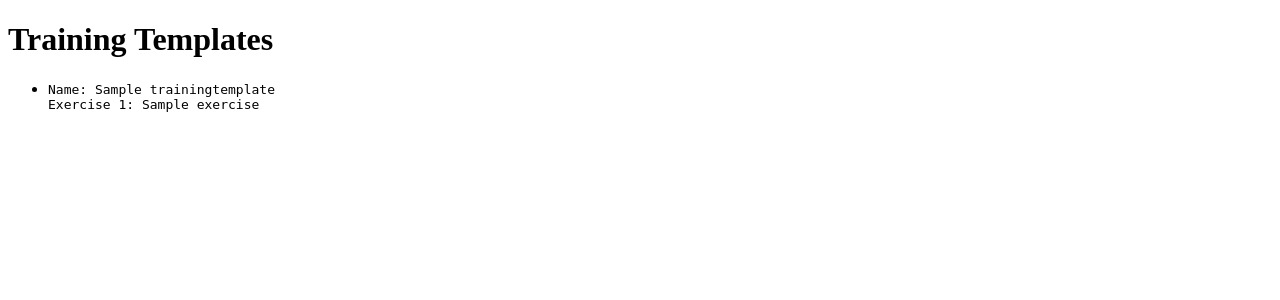
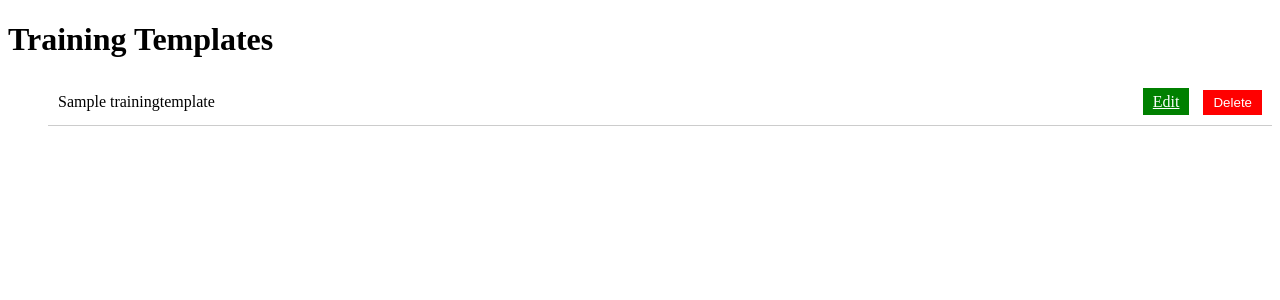
Before and after one commit to wtb-skill/training-django-, a Django app: page /training-templates/ in a window 1280 px wide. Shown: the top 300 px of the page. Run offline with Django 5.2, Linux system fonts and the light colour scheme; tables that the repository leaves empty hold one stand-in row (values such as "Sample post").

Commit message:
- Add Edit and Delete to training templates functionality

```diff
--- /dev/null
+++ b/training_project/training_templates/static/training_templates/styles.css
@@ -0,0 +1,22 @@
+/* static/training_templates/styles.css */
+
+.button {
+    margin-left: 10px;
+    padding: 5px 10px;
+    border: none;
+    color: white;
+    cursor: pointer;
+}
+.edit-button {
+    background-color: green;
+}
+.delete-button {
+    background-color: red;
+}
+li {
+    display: flex;
+    justify-content: space-between;
+    align-items: center;
+    padding: 10px;
+    border-bottom: 1px solid #ccc;
+}
--- a/training_project/training_templates/templates/training_templates/create_training_template.html
+++ b/training_project/training_templates/templates/training_templates/create_training_template.html
@@ -1,7 +1,10 @@
+<!-- templates/training_templates/create_training_template.html -->
 <!DOCTYPE html>
 <html>
 <head>
     <title>Create Training Template</title>
+    {% load static %}
+    <link rel="stylesheet" type="text/css" href="{% static 'training_templates/styles.css' %}">
 </head>
 <body>
     <h1>Create Training Template</h1>
--- a/training_project/training_templates/templates/training_templates/training_template_list.html
+++ b/training_project/training_templates/templates/training_templates/training_template_list.html
@@ -1,14 +1,25 @@
-<!--training_template_list.html-->
+<!-- templates/training_templates/training_template_list.html -->
 <!DOCTYPE html>
 <html>
 <head>
     <title>Training Templates</title>
+    {% load static %}
+    <link rel="stylesheet" type="text/css" href="{% static 'training_templates/styles.css' %}">
 </head>
 <body>
     <h1>Training Templates</h1>
     <ul>
         {% for template in templates %}
-            <li><pre>{{ template }}</pre></li>
+            <li>
+                <span>{{ template.name }}</span>
+                <div>
+                    <a href="{% url 'edit_template' template.id %}" class="button edit-button">Edit</a>
+                    <form method="post" action="{% url 'delete_template' template.id %}" style="display:inline;">
+                        {% csrf_token %}
+                        <button type="submit" class="button delete-button">Delete</button>
+                    </form>
+                </div>
+            </li>
         {% endfor %}
     </ul>
 </body>
--- a/training_project/training_templates/urls.py
+++ b/training_project/training_templates/urls.py
@@ -1,9 +1,12 @@
 from django.urls import path
-from .views import create_training_template, add_exercise, finish_template, training_template_list
+from .views import create_training_template, add_exercise, finish_template, training_template_list, edit_template, \
+    delete_template
 
 urlpatterns = [
     path('create/', create_training_template, name='create_training_template'),
     path('add-exercise/', add_exercise, name='add_exercise'),
     path('finish/', finish_template, name='finish_template'),
     path('', training_template_list, name='training_template_list'),
+    path('edit/<int:template_id>/', edit_template, name='edit_template'),
+    path('delete/<int:template_id>/', delete_template, name='delete_template'),
 ]
--- a/training_project/training_templates/views.py
+++ b/training_project/training_templates/views.py
@@ -1,4 +1,4 @@
-from django.shortcuts import render, redirect
+from django.shortcuts import render, redirect, get_object_or_404
 from django.http import JsonResponse
 from .models import TrainingTemplate
 from .forms import TrainingTemplateForm, AddExerciseForm
@@ -56,3 +56,21 @@ def finish_template(request):
 def training_template_list(request):
     templates = TrainingTemplate.objects.all()
     return render(request, 'training_templates/training_template_list.html', {'templates': templates})
+
+
+def edit_template(request, template_id):
+    template = get_object_or_404(TrainingTemplate, id=template_id)
+    if request.method == 'POST':
+        form = TrainingTemplateForm(request.POST, instance=template)
+        if form.is_valid():
+            form.save()
+            return redirect('training_template_list')
+    else:
+        form = TrainingTemplateForm(instance=template)
+    return render(request, 'training_templates/edit_template.html', {'form': form})
+
+
+def delete_template(request, template_id):
+    template = get_object_or_404(TrainingTemplate, id=template_id)
+    template.delete()
+    return redirect('training_template_list')
```
Also changed, not shown: 1 other file.
